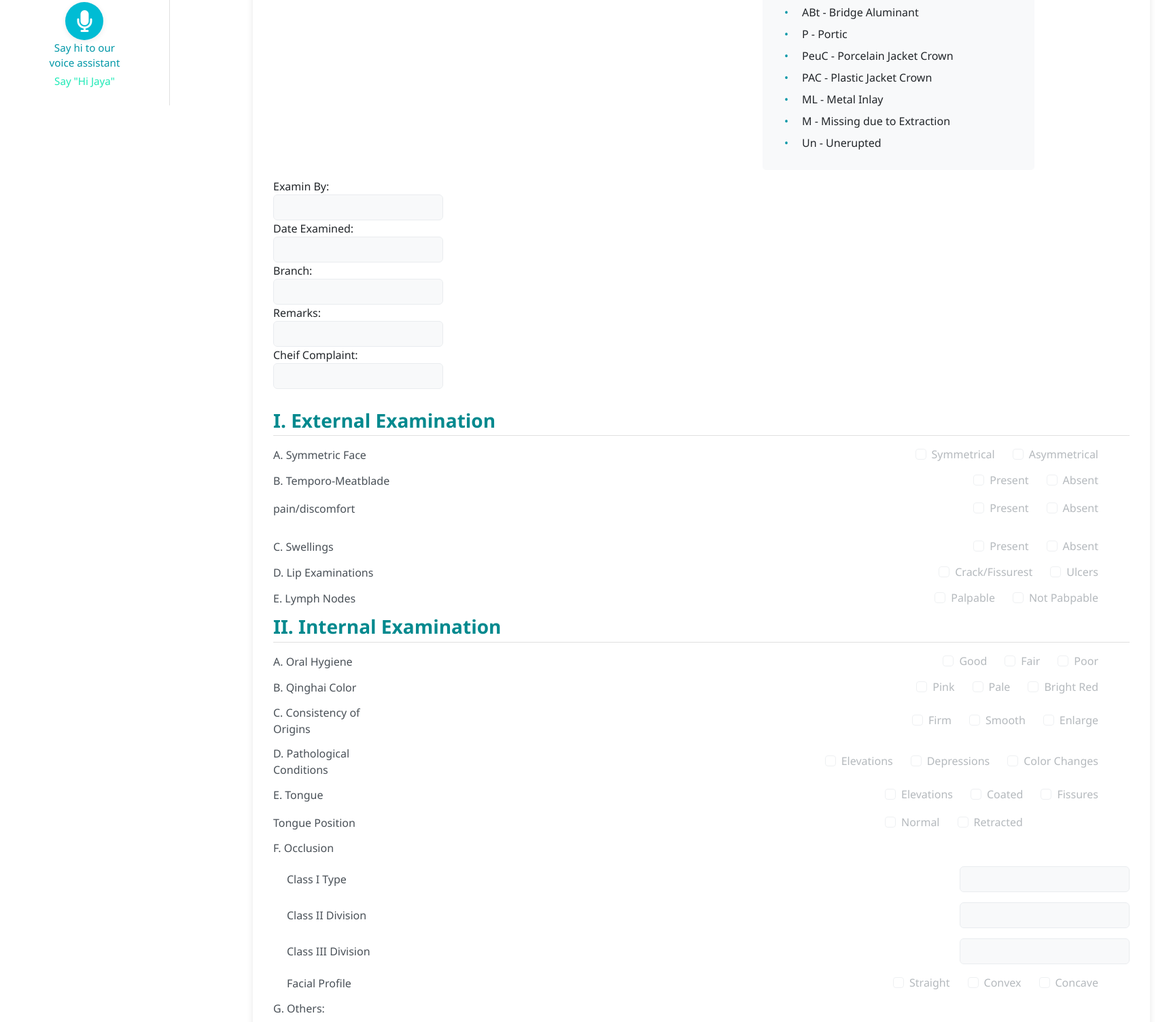
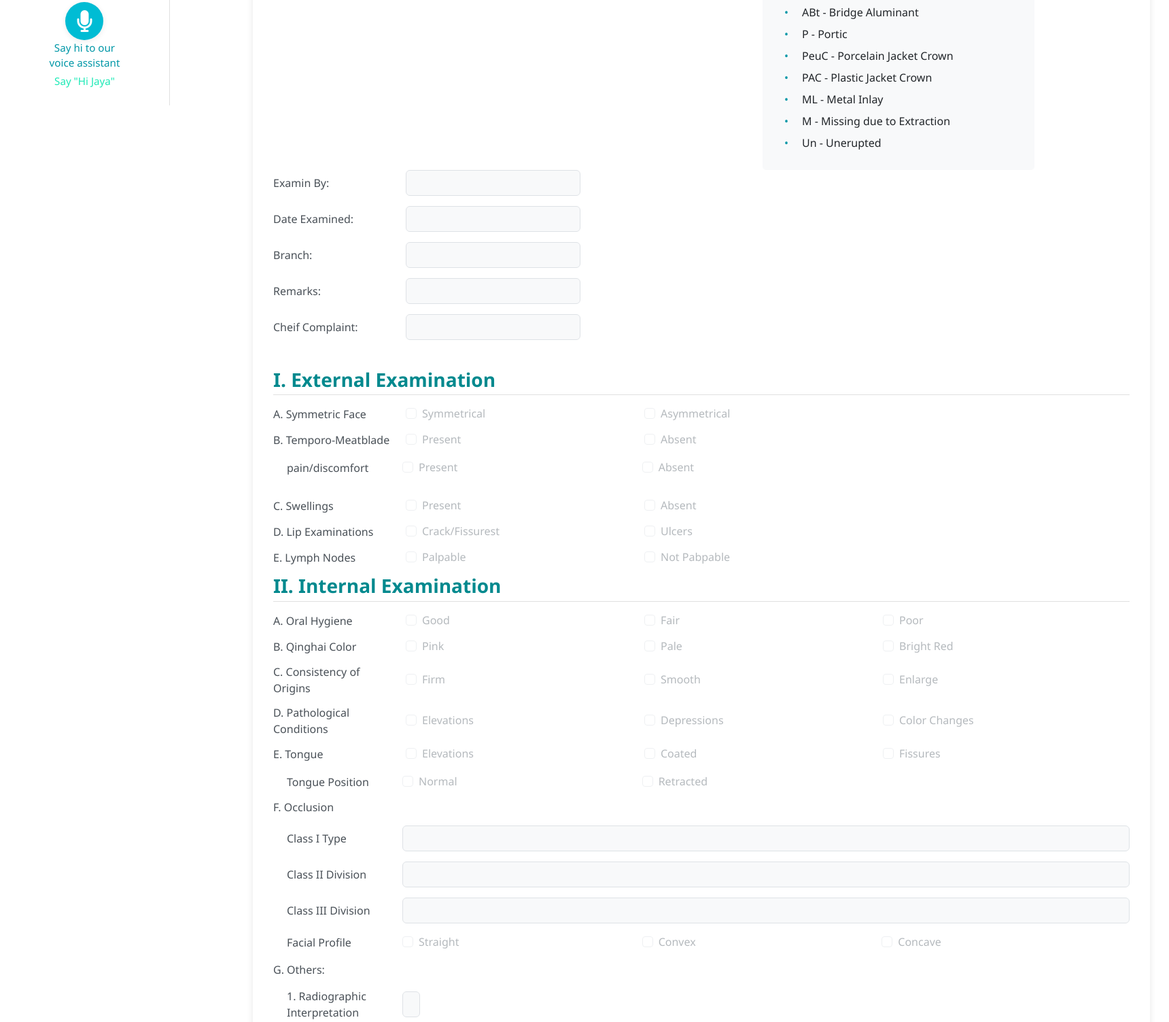
Before and after one commit to Bau0209/Teethnology, a Flask app: template app/templates/owner/dental_record.html in a window 1720 px wide. Shown: the part 645-2148 px from the top of the page at 68% size. Run offline with Flask 3, Linux system fonts and the light colour scheme; the template is opened without the code that fills it, so the values that code supplies are empty; some libraries are stand-ins or nearby versions.

Commit message:
owner dashboard 47%

```diff
--- a/app/static/css/o_patient_info.css
+++ b/app/static/css/o_patient_info.css
@@ -268,7 +268,7 @@
     display: flex;
     flex-wrap: wrap;
     position: relative;
-    padding-right: 450px;
+    padding-right: 350px;
 }
 
 .dental-record-content {
@@ -311,7 +311,8 @@
 .form-control[readonly] {
   background-color: #f8f9fa;
   cursor: not-allowed;
-  border-color: #e9ecef;
+  border-color: none;
+
 }
 
 .form-group label {
@@ -339,21 +340,21 @@
 }
 
 .checkbox-group {
-    grid-column: 3;
-    display: flex;
+    display: grid;
+    grid-template-columns: repeat(3, 3fr);
+    gap: 40px 8px;
     flex-wrap: wrap;
     justify-content: left;
-    gap: 10px;
     align-items: center;
-    text-align: center;
-    margin-right: 30px;
+    margin-right: 20px;
 }
+
 .form-subgroup label {
     grid-column: 1;
 }
 .form-check-inline {
     display: inline-flex;
-    align-items: left;
+    align-items: center;
     margin-right: 0;
 }
 
@@ -363,9 +364,10 @@
 }
 
 .form-control {
+
     grid-column: 3;
     width: 100%;
-    max-width: 250px;
+    max-width: 350px;
 }
 
 .form-check-input:disabled {
@@ -380,7 +382,7 @@
 
 .form-subgroup .checkbox-group,
 .form-subgroup .form-control {
-    grid-column: 3;
+    grid-column: 2;
 }
 
 .dental-record-section > .form-group:last-child {
--- a/app/templates/owner/dental_record.html
+++ b/app/templates/owner/dental_record.html
@@ -109,7 +109,7 @@
                                     <div class="legend-item"><span class="legend-icon">•</span>Un - Unerupted</div>
                                 </div>
                                 <div class="dental-record-section">
-                                <div class="form-group"></div>
+                                    <div class="form-group">
                                         <label for="name">Examin By:</label>
                                         <input type="text" id="name" class="form-control" readonly>
                                         <label for="name">Date Examined:</label>
@@ -120,6 +120,7 @@
                                         <input type="text" id="name" class="form-control" readonly>
                                         <label for="name">Cheif Complaint:</label>
                                         <input type="text" id="name" class="form-control" readonly>
+                                        </div>
                                     </div>
                             </div>
                             <div class="dental-record-section">
@@ -140,7 +141,6 @@
 
                                 <div class="form-group">
                                     <label>B. Temporo-Meatblade</label>
-
                                         <div class="checkbox-group">
                                             <div class="form-check form-check-inline">
                                                 <input type="checkbox" id="present" class="form-check-input" disabled>
@@ -151,6 +151,7 @@
                                                 <label class="form-check-label" for="absent">Absent</label>
                                             </div>
                                         </div>
+                                        <div class="form-subgroup">
                                             <label>pain/discomfort</label>
                                                 <div class="checkbox-group">
                                                     <div class="form-check form-check-inline">
@@ -160,6 +161,7 @@
                                                     <div class="form-check form-check-inline">
                                                         <input type="checkbox" id="absent" class="form-check-input" disabled>
                                                         <label class="form-check-label" for="absent">Absent</label>
+                                                    </div>
                                                 </div>
                                             </div>
                                         </div>
@@ -301,6 +303,7 @@
                                             <label class="form-check-label" for="fissures">Fissures</label>
                                         </div>
                                     </div>
+                                    <div class="form-subgroup">
                                         <label>Tongue Position</label>
                                         <div class="checkbox-group">
                                             <div class="form-check form-check-inline">
@@ -310,6 +313,7 @@
                                             <div class="form-check form-check-inline">
                                                 <input type="checkbox" id="retracted" class="form-check-input" disabled>
                                                 <label class="form-check-label" for="retracted">Retracted</label>
+                                            </div>
                                         </div>
                                     </div>
                                 </div>
@@ -345,7 +349,7 @@
                                             </div>
                                         </div>
                                     </div>
-                                </div>
+
 
                                     <div class="form-group">
                                         <label>G. Others:</label>
@@ -367,7 +371,7 @@
                                             <label>Resperatory Rate</label>
                                             <input type="text" class="form-control" readonly>
                                         </div>
-
+                                    </div>
                                 </div>
                             </div>
 
```
Lines whose indentation alone changed are shown as unchanged.
